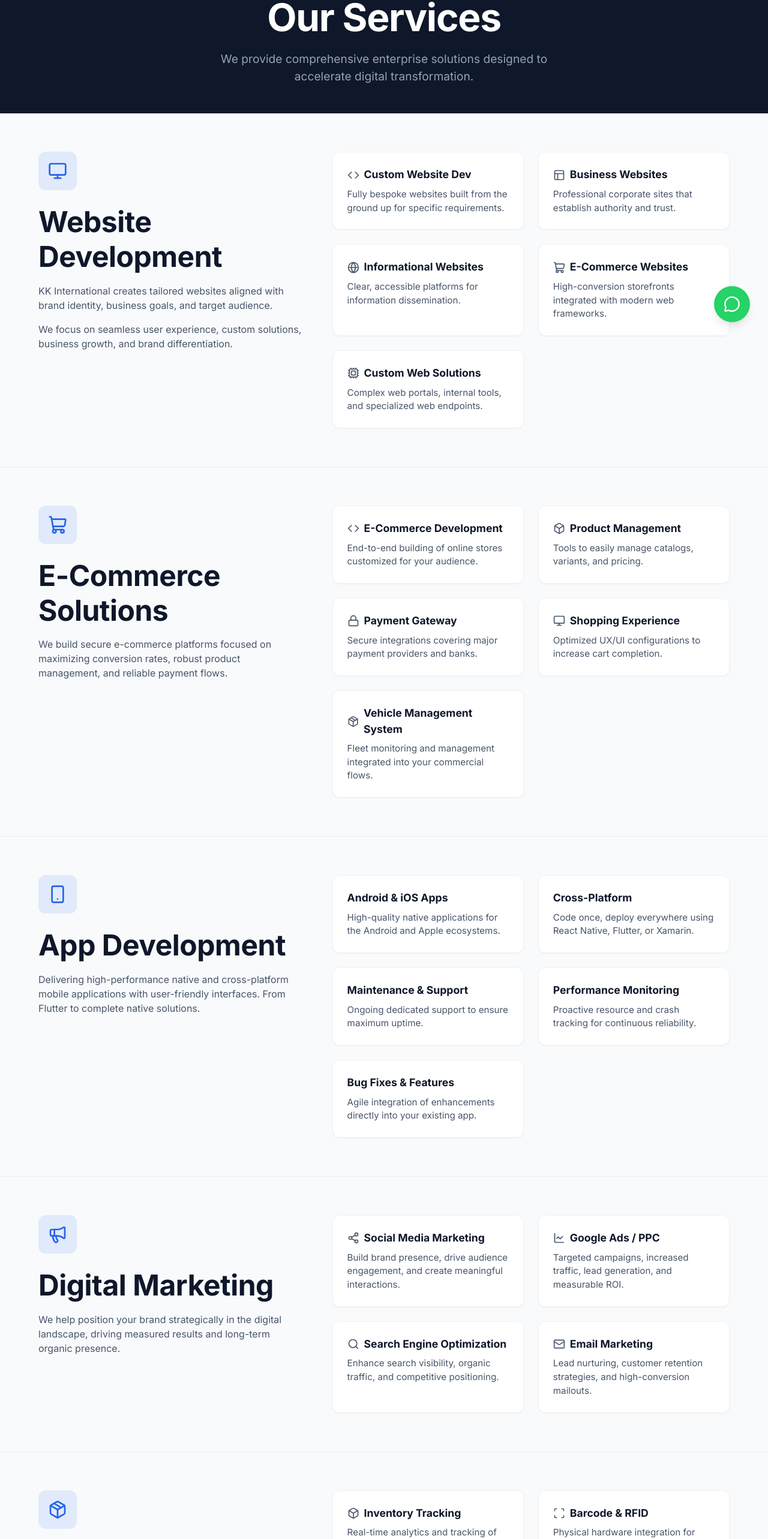
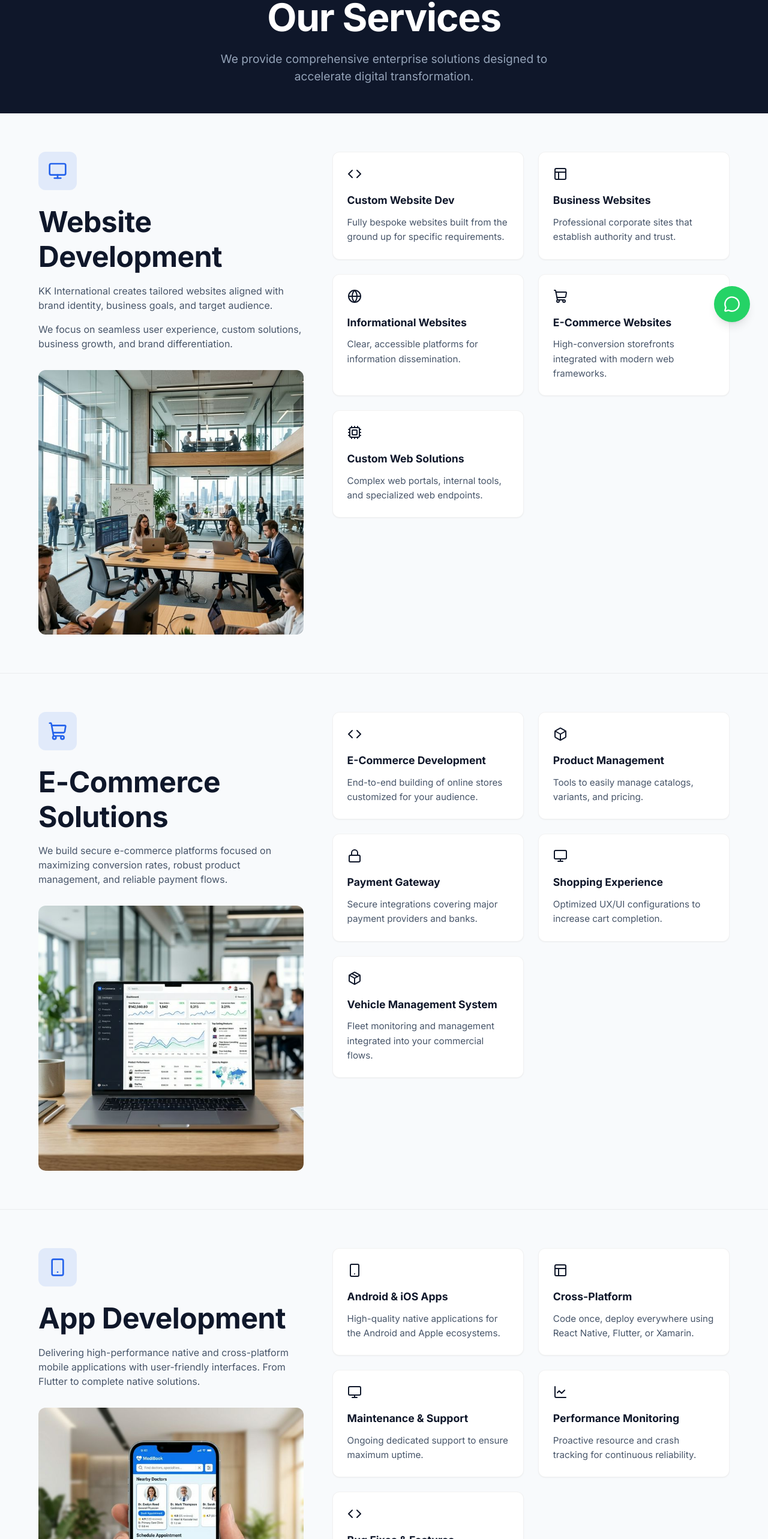
Before and after one commit to Jackson-richard/Internship-1, a React (Vite) app: page /services in a window 1280 px wide. Shown: the part 233-2799 px from the top of the page at 60% size. Built offline with nearby package versions, Linux system fonts and the light colour scheme.

Commit message:
version 1.2

```diff
--- a/src/App.jsx
+++ b/src/App.jsx
@@ -6,7 +6,7 @@ import Footer from './components/Footer';
 import WhatsAppButton from './components/WhatsAppButton';
 import ScrollToTop from './components/ScrollToTop';
 
-/* Pages */
+
 import Home from './pages/Home';
 import About from './pages/About';
 import Services from './pages/Services';
--- a/src/components/Navbar.jsx
+++ b/src/components/Navbar.jsx
@@ -30,8 +30,8 @@ const Navbar = () => {
     return (
         <header className={`navbar ${isScrolled ? 'navbar-scrolled' : ''}`}>
             <div className="container navbar-container">
-                <Link to="/" className="navbar-logo" onClick={closeMenu}>
-                    <div className="logo-text">KK <span>International</span></div>
+                <Link to="/" className="navbar-logo" onClick={closeMenu} style={{ display: 'flex', alignItems: 'center' }}>
+                    <img src="/assets/kk-logo.png" alt="KK International Logo" style={{ height: 'auto', maxHeight: '44px', width: 'auto', objectFit: 'contain' }} />
                 </Link>
 
                 {/* Desktop Menu */}
--- a/src/components/WhatsAppButton.jsx
+++ b/src/components/WhatsAppButton.jsx
@@ -4,7 +4,7 @@ import { MessageCircle } from 'lucide-react';
 const WhatsAppButton = () => {
     return (
         <a
-            href="https://wa.me/919884488747"
+            href="https://wa.me/919884488747?text=Hi%20KK%20International%2C%20I'd%20like%20to%20know%20more%20about%20your%20services"
             target="_blank"
             rel="noopener noreferrer"
             className="whatsapp-float group"
--- a/src/index.css
+++ b/src/index.css
@@ -19,7 +19,8 @@ html {
 }
 
 body {
-  overflow-x: hidden;
+  width: 100%;
+  overflow-x: clip;
   -webkit-font-smoothing: antialiased;
   -moz-osx-font-smoothing: grayscale;
 }
--- a/src/pages/About.jsx
+++ b/src/pages/About.jsx
@@ -16,7 +16,10 @@ export default function About() {
                     <div className="container">
                         <h1 className="h1">About KK International</h1>
                         <p className="text-light" style={{ maxWidth: '700px', margin: '1rem auto 0', fontSize: '1.2rem', color: 'var(--text-light)' }}>
-                            Operating at the intersection of global business and digital innovation.
+                            Digital innovation, at the intersection of global business.
+                        </p>
+                        <p className="text-light" style={{ maxWidth: '700px', margin: '1rem auto 0', fontSize: '1.1rem', color: 'var(--text-light)' }}>
+                            Trusted IT company in Chennai - building a digital landscape where businesses harness technology to thrive.
                         </p>
                     </div>
                 </section>
--- a/src/pages/Services.jsx
+++ b/src/pages/Services.jsx
@@ -16,7 +16,7 @@ export default function Services() {
             </Helmet>
 
             <div className="animate-fade-in">
-                {/* Header */}
+
                 <section className="service-page-header">
                     <div className="container">
                         <h1 className="h1">Our Services</h1>
@@ -26,7 +26,6 @@ export default function Services() {
                     </div>
                 </section>
 
-                {/* 1. Web Development */}
                 <section id="web-development" className="service-detail-section">
                     <div className="container">
                         <div className="service-grid-2col">
@@ -34,34 +33,40 @@ export default function Services() {
                                 <div className="service-intro-icon">
                                     <Monitor size={32} />
                                 </div>
-                                <h2 className="h2">Website Development</h2>
+                                <h2 className="h2" style={{ marginBottom: '1rem' }}>Website Development</h2>
                                 <p className="text-muted" style={{ marginBottom: '1rem' }}>
                                     KK International creates tailored websites aligned with brand identity, business goals, and target audience.
                                 </p>
-                                <p className="text-muted">
+                                <p className="text-muted" style={{ marginBottom: '2rem' }}>
                                     We focus on seamless user experience, custom solutions, business growth, and brand differentiation.
                                 </p>
+                                <img src="/assets/images/professional_business_environment.png" alt="Web Development" style={{ width: '100%', height: 'auto', borderRadius: 'var(--radius-lg)', objectFit: 'cover' }} />
                             </div>
 
                             <div className="sub-services-grid">
                                 <div className="sub-service-card">
-                                    <h4><Code size={20} className="text-muted" /> Custom Website Dev</h4>
+                                    <div className="card-icon-container"><Code size={24} className="text-primary" /></div>
+                                    <h4>Custom Website Dev</h4>
                                     <p>Fully bespoke websites built from the ground up for specific requirements.</p>
                                 </div>
                                 <div className="sub-service-card">
-                                    <h4><Layout size={20} className="text-muted" /> Business Websites</h4>
+                                    <div className="card-icon-container"><Layout size={24} className="text-primary" /></div>
+                                    <h4>Business Websites</h4>
                                     <p>Professional corporate sites that establish authority and trust.</p>
                                 </div>
                                 <div className="sub-service-card">
-                                    <h4><Globe size={20} className="text-muted" /> Informational Websites</h4>
+                                    <div className="card-icon-container"><Globe size={24} className="text-primary" /></div>
+                                    <h4>Informational Websites</h4>
                                     <p>Clear, accessible platforms for information dissemination.</p>
                                 </div>
                                 <div className="sub-service-card">
-                                    <h4><ShoppingCart size={20} className="text-muted" /> E-Commerce Websites</h4>
+                                    <div className="card-icon-container"><ShoppingCart size={24} className="text-primary" /></div>
+                                    <h4>E-Commerce Websites</h4>
                                     <p>High-conversion storefronts integrated with modern web frameworks.</p>
                                 </div>
                                 <div className="sub-service-card">
-                                    <h4><Cpu size={20} className="text-muted" /> Custom Web Solutions</h4>
+                                    <div className="card-icon-container"><Cpu size={24} className="text-primary" /></div>
+                                    <h4>Custom Web Solutions</h4>
                                     <p>Complex web portals, internal tools, and specialized web endpoints.</p>
                                 </div>
                             </div>
@@ -69,7 +74,7 @@ export default function Services() {
                     </div>
                 </section>
 
-                {/* 2. E-Commerce Solutions */}
+
                 <section id="e-commerce" className="service-detail-section">
                     <div className="container">
                         <div className="service-grid-2col">
@@ -77,31 +82,37 @@ export default function Services() {
                                 <div className="service-intro-icon">
                                     <ShoppingCart size={32} />
                                 </div>
-                                <h2 className="h2">E-Commerce Solutions</h2>
-                                <p className="text-muted">
+                                <h2 className="h2" style={{ marginBottom: '1rem' }}>E-Commerce Solutions</h2>
+                                <p className="text-muted" style={{ marginBottom: '2rem' }}>
                                     We build secure e-commerce platforms focused on maximizing conversion rates, robust product management, and reliable payment flows.
                                 </p>
+                                <img src="/assets/images/ecommerce_platform.png" alt="E-Commerce Solutions" style={{ width: '100%', height: 'auto', borderRadius: 'var(--radius-lg)', objectFit: 'cover' }} />
                             </div>
 
                             <div className="sub-services-grid">
                                 <div className="sub-service-card">
-                                    <h4><Code size={20} className="text-muted" /> E-Commerce Development</h4>
+                                    <div className="card-icon-container"><Code size={24} className="text-primary" /></div>
+                                    <h4>E-Commerce Development</h4>
                                     <p>End-to-end building of online stores customized for your audience.</p>
                                 </div>
                                 <div className="sub-service-card">
-                                    <h4><Box size={20} className="text-muted" /> Product Management</h4>
+                                    <div className="card-icon-container"><Box size={24} className="text-primary" /></div>
+                                    <h4>Product Management</h4>
                                     <p>Tools to easily manage catalogs, variants, and pricing.</p>
                                 </div>
                                 <div className="sub-service-card">
-                                    <h4><Lock size={20} className="text-muted" /> Payment Gateway</h4>
+                                    <div className="card-icon-container"><Lock size={24} className="text-primary" /></div>
+                                    <h4>Payment Gateway</h4>
                                     <p>Secure integrations covering major payment providers and banks.</p>
                                 </div>
                                 <div className="sub-service-card">
-                                    <h4><Monitor size={20} className="text-muted" /> Shopping Experience</h4>
+                                    <div className="card-icon-container"><Monitor size={24} className="text-primary" /></div>
+                                    <h4>Shopping Experience</h4>
                                     <p>Optimized UX/UI configurations to increase cart completion.</p>
                                 </div>
                                 <div className="sub-service-card">
-                                    <h4><Package size={20} className="text-muted" /> Vehicle Management System</h4>
+                                    <div className="card-icon-container"><Package size={24} className="text-primary" /></div>
+                                    <h4>Vehicle Management System</h4>
                                     <p>Fleet monitoring and management integrated into your commercial flows.</p>
                                 </div>
                             </div>
@@ -109,7 +120,7 @@ export default function Services() {
                     </div>
                 </section>
 
-                {/* 3. App Development */}
+
                 <section id="app-development" className="service-detail-section">
                     <div className="container">
                         <div className="service-grid-2col">
@@ -117,30 +128,36 @@ export default function Services() {
                                 <div className="service-intro-icon">
                                     <Smartphone size={32} />
                                 </div>
-                                <h2 className="h2">App Development</h2>
-                                <p className="text-muted">
+                                <h2 className="h2" style={{ marginBottom: '1rem' }}>App Development</h2>
+                                <p className="text-muted" style={{ marginBottom: '2rem' }}>
                                     Delivering high-performance native and cross-platform mobile applications with user-friendly interfaces. From Flutter to complete native solutions.
                                 </p>
+                                <img src="/assets/images/healthcare_app.png" alt="App Development" style={{ width: '100%', height: 'auto', borderRadius: 'var(--radius-lg)', objectFit: 'cover' }} />
                             </div>
 
                             <div className="sub-services-grid">
                                 <div className="sub-service-card">
+                                    <div className="card-icon-container"><Smartphone size={24} className="text-primary" /></div>
                                     <h4>Android & iOS Apps</h4>
                                     <p>High-quality native applications for the Android and Apple ecosystems.</p>
                                 </div>
                                 <div className="sub-service-card">
+                                    <div className="card-icon-container"><Layout size={24} className="text-primary" /></div>
                                     <h4>Cross-Platform</h4>
                                     <p>Code once, deploy everywhere using React Native, Flutter, or Xamarin.</p>
                                 </div>
                                 <div className="sub-service-card">
+                                    <div className="card-icon-container"><Monitor size={24} className="text-primary" /></div>
                                     <h4>Maintenance & Support</h4>
                                     <p>Ongoing dedicated support to ensure maximum uptime.</p>
                                 </div>
                                 <div className="sub-service-card">
+                                    <div className="card-icon-container"><LineChart size={24} className="text-primary" /></div>
                                     <h4>Performance Monitoring</h4>
                                     <p>Proactive resource and crash tracking for continuous reliability.</p>
                                 </div>
                                 <div className="sub-service-card">
+                                    <div className="card-icon-container"><Code size={24} className="text-primary" /></div>
                                     <h4>Bug Fixes & Features</h4>
                                     <p>Agile integration of enhancements directly into your existing app.</p>
                                 </div>
@@ -149,7 +166,6 @@ export default function Services() {
                     </div>
                 </section>
 
-                {/* 4. Digital Marketing */}
                 <section id="digital-marketing" className="service-detail-section">
                     <div className="container">
                         <div className="service-grid-2col">
@@ -157,27 +173,32 @@ export default function Services() {
                                 <div className="service-intro-icon">
                                     <Megaphone size={32} />
                                 </div>
-                                <h2 className="h2">Digital Marketing</h2>
-                                <p className="text-muted">
+                                <h2 className="h2" style={{ marginBottom: '1rem' }}>Digital Marketing</h2>
+                                <p className="text-muted" style={{ marginBottom: '2rem' }}>
                                     We help position your brand strategically in the digital landscape, driving measured results and long-term organic presence.
                                 </p>
+                                <img src="/assets/images/corporate_innovation.png" alt="Digital Marketing" style={{ width: '100%', height: 'auto', borderRadius: 'var(--radius-lg)', objectFit: 'cover' }} />
                             </div>
 
                             <div className="sub-services-grid">
                                 <div className="sub-service-card">
-                                    <h4><Share2 size={20} className="text-muted" /> Social Media Marketing</h4>
+                                    <div className="card-icon-container"><Share2 size={24} className="text-primary" /></div>
+                                    <h4>Social Media Marketing</h4>
                                     <p>Build brand presence, drive audience engagement, and create meaningful interactions.</p>
                                 </div>
                                 <div className="sub-service-card">
-                                    <h4><LineChart size={20} className="text-muted" /> Google Ads / PPC</h4>
+                                    <div className="card-icon-container"><LineChart size={24} className="text-primary" /></div>
+                                    <h4>Google Ads / PPC</h4>
                                     <p>Targeted campaigns, increased traffic, lead generation, and measurable ROI.</p>
                                 </div>
                                 <div className="sub-service-card">
-                                    <h4><Search size={20} className="text-muted" /> Search Engine Optimization</h4>
+                                    <div className="card-icon-container"><Search size={24} className="text-primary" /></div>
+                                    <h4>Search Engine Optimization</h4>
                                     <p>Enhance search visibility, organic traffic, and competitive positioning.</p>
                                 </div>
                                 <div className="sub-service-card">
-                                    <h4><Mail size={20} className="text-muted" /> Email Marketing</h4>
+                                    <div className="card-icon-container"><Mail size={24} className="text-primary" /></div>
+                                    <h4>Email Marketing</h4>
                                     <p>Lead nurturing, customer retention strategies, and high-conversion mailouts.</p>
                                 </div>
                             </div>
@@ -185,7 +206,7 @@ export default function Services() {
                     </div>
                 </section>
 
-                {/* 5. Warehouse Management System */}
+
                 <section id="wms" className="service-detail-section">
                     <div className="container">
                         <div className="service-grid-2col">
@@ -193,35 +214,42 @@ export default function Services() {
                                 <div className="service-intro-icon">
                                     <Package size={32} />
                                 </div>
-                                <h2 className="h2">Warehouse Management System</h2>
-                                <p className="text-muted">
+                                <h2 className="h2" style={{ marginBottom: '1rem' }}>Warehouse Management System</h2>
+                                <p className="text-muted" style={{ marginBottom: '2rem' }}>
                                     Specialized logistics and inventory platforms designed for E-Commerce, Retail, Manufacturing, Logistics, FMCG, and Pharmaceuticals.
                                 </p>
+                                <img src="/assets/images/warehouse_system.png" alt="Warehouse Management System" style={{ width: '100%', height: 'auto', borderRadius: 'var(--radius-lg)', objectFit: 'cover' }} />
                             </div>
 
                             <div className="sub-services-grid">
                                 <div className="sub-service-card">
-                                    <h4><Box size={20} className="text-muted" /> Inventory Tracking</h4>
+                                    <div className="card-icon-container"><Box size={24} className="text-primary" /></div>
+                                    <h4>Inventory Tracking</h4>
                                     <p>Real-time analytics and tracking of all stock metrics.</p>
                                 </div>
                                 <div className="sub-service-card">
-                                    <h4><Scan size={20} className="text-muted" /> Barcode & RFID</h4>
+                                    <div className="card-icon-container"><Scan size={24} className="text-primary" /></div>
+                                    <h4>Barcode & RFID</h4>
                                     <p>Physical hardware integration for seamless scanning and verification.</p>
                                 </div>
                                 <div className="sub-service-card">
-                                    <h4><ShoppingCart size={20} className="text-muted" /> Order Management</h4>
+                                    <div className="card-icon-container"><ShoppingCart size={24} className="text-primary" /></div>
+                                    <h4>Order Management</h4>
                                     <p>Efficient handling of picking, packing, and shipping workflows.</p>
                                 </div>
                                 <div className="sub-service-card">
-                                    <h4><Globe size={20} className="text-muted" /> Multi-Warehouse</h4>
+                                    <div className="card-icon-container"><Globe size={24} className="text-primary" /></div>
+                                    <h4>Multi-Warehouse</h4>
                                     <p>Manage interconnected systems and transfers securely.</p>
                                 </div>
                                 <div className="sub-service-card">
-                                    <h4><BarChart3 size={20} className="text-muted" /> Reporting & Analytics</h4>
+                                    <div className="card-icon-container"><BarChart3 size={24} className="text-primary" /></div>
+                                    <h4>Reporting & Analytics</h4>
                                     <p>Centralized dashboards with intelligent forecasting tools.</p>
                                 </div>
                                 <div className="sub-service-card">
-                                    <h4><Database size={20} className="text-muted" /> Seamless Integrations</h4>
+                                    <div className="card-icon-container"><Database size={24} className="text-primary" /></div>
+                                    <h4>Seamless Integrations</h4>
                                     <p>Deep compatibility with ERPs, accounting software, and E-commerce.</p>
                                 </div>
                             </div>
--- a/src/styles/services.css
+++ b/src/styles/services.css
@@ -25,12 +25,20 @@
 @media (max-width: 991px) {
     .service-grid-2col {
         grid-template-columns: 1fr;
+        gap: 32px;
     }
 }
 
 .service-intro {
     position: sticky;
     top: 120px;
+}
+
+@media (max-width: 991px) {
+    .service-intro {
+        position: static;
+        margin-bottom: 32px;
+    }
 }
 
 .service-intro-icon {
@@ -48,22 +56,28 @@
 .sub-services-grid {
     display: grid;
     grid-template-columns: repeat(auto-fill, minmax(280px, 1fr));
-    gap: var(--space-6);
+    gap: 24px;
 }
 
 @media (max-width: 639px) {
     .sub-services-grid {
         grid-template-columns: 1fr;
+        gap: 24px;
     }
 }
 
 .sub-service-card {
     background-color: var(--bg-card);
-    padding: var(--space-6);
+    padding: 24px;
     border-radius: var(--radius-lg);
     box-shadow: var(--shadow-sm);
     border: 1px solid rgba(0, 0, 0, 0.05);
     transition: all var(--transition-fast);
+    height: auto;
+    width: 100%;
+    box-sizing: border-box;
+    display: flex;
+    flex-direction: column;
 }
 
 .sub-service-card:hover {
@@ -72,16 +86,22 @@
     border-color: var(--secondary);
 }
 
+/* Icon container for sub services */
+.card-icon-container {
+    margin-bottom: 20px;
+    display: flex;
+}
+
 .sub-service-card h4 {
     font-size: 1.1rem;
-    margin-bottom: var(--space-2);
+    margin-bottom: 12px;
     color: var(--primary);
-    display: flex;
-    align-items: center;
-    gap: var(--space-2);
+    line-height: 1.4;
 }
 
 .sub-service-card p {
     color: var(--text-muted);
     font-size: 0.95rem;
+    line-height: 1.6;
+    margin: 0;
 }
```
Also changed, not shown: src/components/Footer.jsx (+3 -4 lines), src/pages/Contact.jsx (+5 -7 lines), src/pages/Home.jsx (+4 -6 lines), src/styles/components.css (+10 -5 lines), public/assets/kk-logo.png (added).
